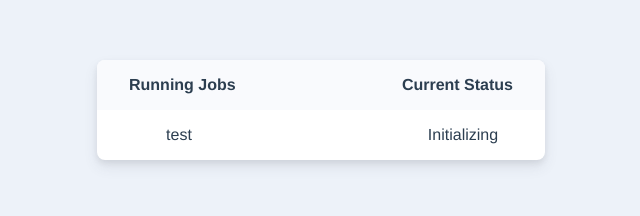
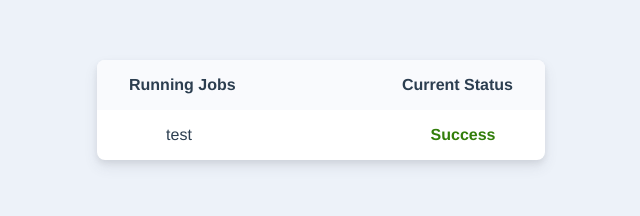
Before and after one commit to andrea-emmanuele/exercise-rest, a Vue app: page / in a window 1280 px wide. Shown: the top 216 px of the page, without its empty margins (319-959 px from the left). Built offline with nearby package versions, Linux system fonts and the light colour scheme.

Commit message:
Added dynamic class 'success' to change text when status is "Success"

```diff
--- a/src/App.vue
+++ b/src/App.vue
@@ -17,7 +17,7 @@ export default {
       apiKey: "syaNs11gHB9pev48g5Zrt5p5O4cKX7yU1bUDj7F5", // Storing api key for making requests to the server
       job: {
         name: 'test',
-        status: 'Initializing'
+        status: 'Success'
       },
       request: "",
       attempts: 0,
--- a/src/components/Card.vue
+++ b/src/components/Card.vue
@@ -9,7 +9,7 @@
     <div class="content">
       <div class="item">
         <div class="item-name">{{ job.name }}</div>
-        <div class="item-status">{{ job.status }}</div>
+        <div :class="isSuccess" class="item-status">{{ job.status }}</div>
       </div>
     </div>
   </div>
@@ -18,7 +18,14 @@
 <script>
 export default {
   name: "Card",
-  props: ['heading', 'job']
+  props: ["heading", "job"],
+  computed: {
+    isSuccess() {
+      return {
+        success: this.job.status === "Success"
+      }
+    }
+  }
 };
 </script>
 
@@ -51,6 +58,23 @@ export default {
           text-align: center;
           width: 100px;
         }
+
+        > .item-status {
+          &.success {
+            font-weight: bold;
+            color: $success-color;
+            animation: growUp 200ms ease-in-out;
+
+            @keyframes growUp {
+              from {
+                transform: scale(1);
+              }
+              to {
+                transform: scale(1.2);
+              }
+            }
+          }
+        }
       }
     }
   }
```
